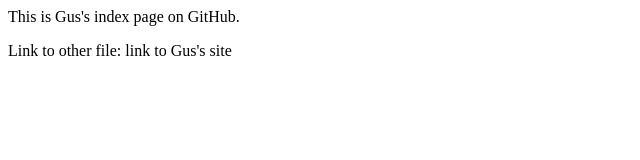
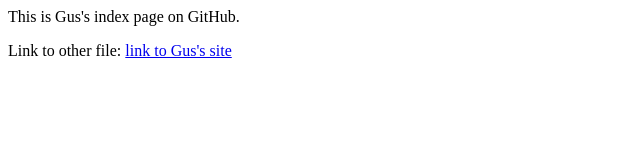
Before and after one commit to cstover-pvcc/cstover.github.io, a plain HTML site: page index.html in a window 1280 px wide. Shown: the full height of the page, 0-640 px from the left. Drawn offline with Linux system fonts and the light colour scheme.

Commit message:
Update index.html

```diff
--- a/index.html
+++ b/index.html
@@ -4,6 +4,6 @@
 	</head>
 	<body>
 		<p>This is Gus's index page on GitHub.</p>
-		<p>Link to other file: <a ahref="HTML.HTML">link to Gus's site</a></p>
+		<p>Link to other file: <a href="HTML.HTML">link to Gus's site</a></p>
 	</body>
 </html>
```
